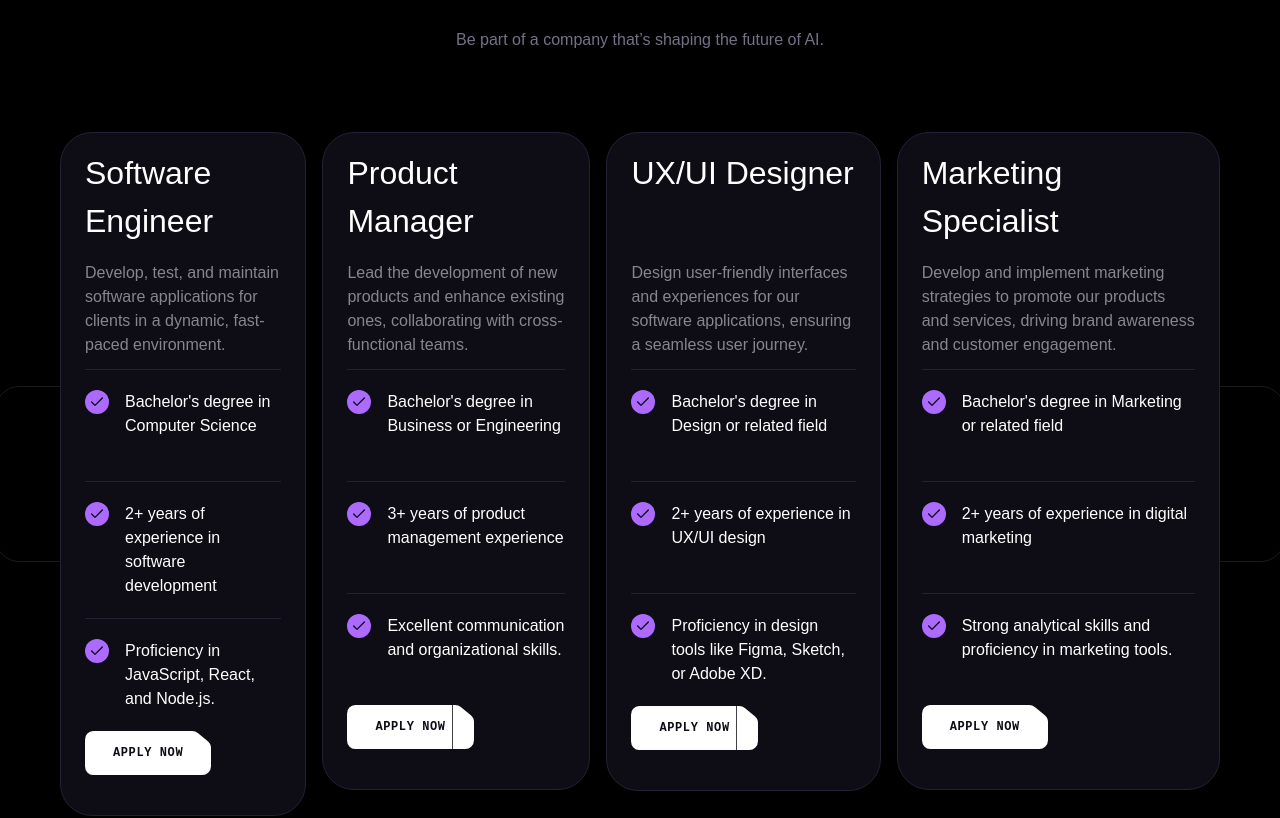
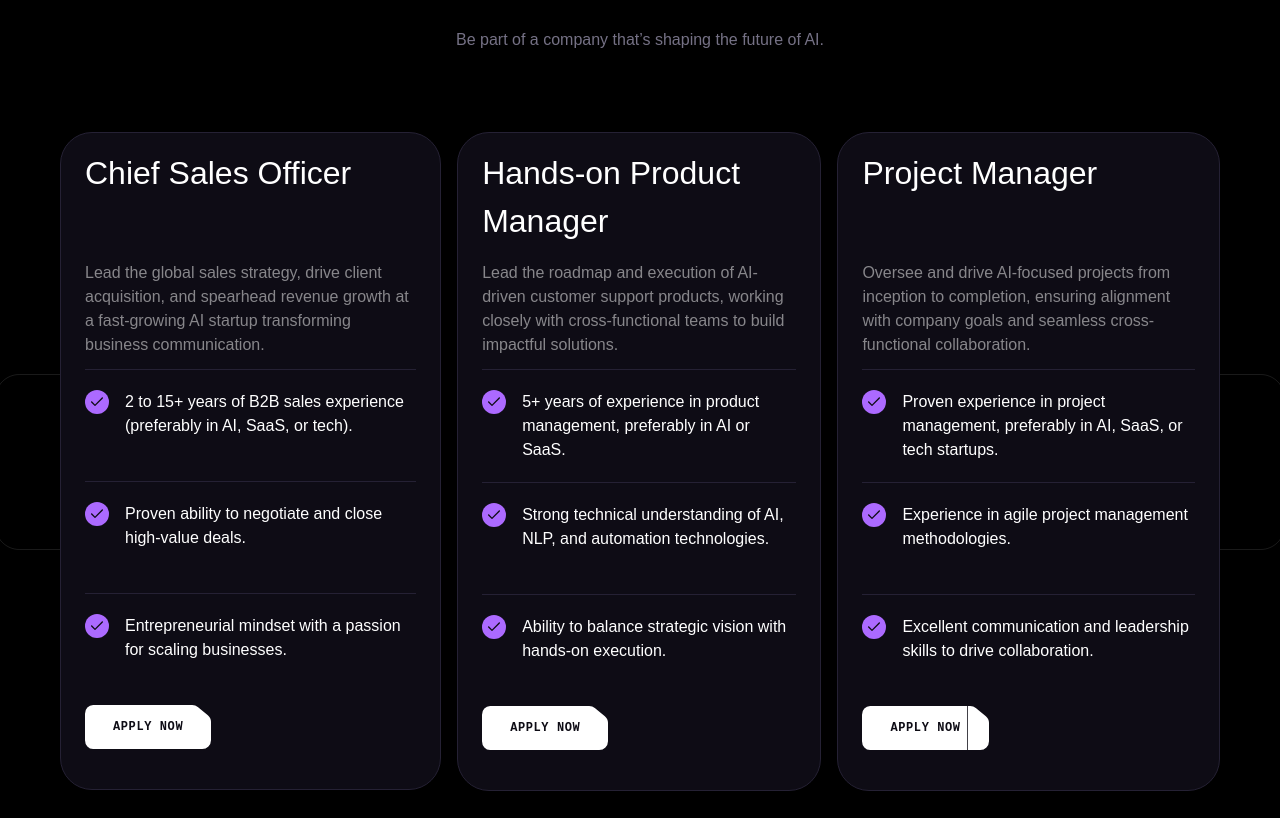
Before and after one commit to trubotai/trubot_ai_web, a React (Vite) app: page / in a window 1280 px wide. Shown: the part 6547-7365 px from the top of the page. Built offline with nearby package versions, Linux system fonts and the light colour scheme.

Commit message:
feat: complete Careers page with responsive job cards and apply links

```diff
--- a/src/components/Button.jsx
+++ b/src/components/Button.jsx
@@ -1,6 +1,6 @@
 import ButtonSvg from "../assets/svg/ButtonSvg";
 
-const Button = ({ className, href, onClick, children, px, white }) => {
+const Button = ({ className, href, onClick, children, px, white, target }) => {
   const classes = `button relative inline-flex items-center justify-center h-11 transition-colors hover:text-color-1 ${
     px || "px-7"
   } ${white ? "text-n-8" : "text-n-1"} ${className || ""}`;
@@ -14,7 +14,7 @@ const Button = ({ className, href, onClick, children, px, white }) => {
   );
 
   const renderLink = () => (
-    <a href={href} className={classes}>
+    <a href={href} className={classes} target={target}>
       <span className={spanClasses}>{children}</span>
       {ButtonSvg(white)}
     </a>
--- a/src/components/CareerList.jsx
+++ b/src/components/CareerList.jsx
@@ -28,7 +28,7 @@ const CareerList = () => {
             ))}
           </ul>
 
-          <Button className="mb-6" href="#contact" white>
+          <Button className="mb-6" href="/careers" white>
             Apply Now
           </Button>
         </div>
--- a/src/components/CareersPageList.jsx
+++ b/src/components/CareersPageList.jsx
@@ -26,7 +26,7 @@ const CareerList = () => {
             ))}
           </ul>
 
-          <Button className="mt-auto" href="#contact" white>
+          <Button className="mt-auto" href={item.href} target="_blank" white>
             Apply Now
           </Button>
         </div>
--- a/src/constants/index.js
+++ b/src/constants/index.js
@@ -37,7 +37,7 @@ export const navigation = [
   {
     id: "2",
     title: "Careers",
-    url: "#careers",
+    url: "/careers",
   },
   {
     id: "3",
@@ -143,47 +143,39 @@ export const collabApps = [
 export const careerList = [
   {
     id: "0",
-    title: "Software Engineer",
+    title: "Chief Sales Officer",
     description:
-      "Develop, test, and maintain software applications for clients in a dynamic, fast-paced environment.",
+      "Lead the global sales strategy, drive client acquisition, and spearhead revenue growth at a fast-growing AI startup transforming business communication.",
     qualifications: [
-      "Bachelor's degree in Computer Science",
-      "2+ years of experience in software development",
-      "Proficiency in JavaScript, React, and Node.js.",
+      "2 to 15+ years of B2B sales experience (preferably in AI, SaaS, or tech).",
+      "Proven ability to negotiate and close high-value deals.",
+      "Entrepreneurial mindset with a passion for scaling businesses.",
     ],
+    href: "https://docs.google.com/document/d/1FI8mhk7kJIHhVWa0xx_7KQzNQKlLiI_s/edit?tab=t.0",
   },
   {
     id: "1",
-    title: "Product Manager",
+    title: "Hands-on Product Manager",
     description:
-      "Lead the development of new products and enhance existing ones, collaborating with cross-functional teams.",
+      "Lead the roadmap and execution of AI-driven customer support products, working closely with cross-functional teams to build impactful solutions.",
     qualifications: [
-      "Bachelor's degree in Business or Engineering",
-      "3+ years of product management experience",
-      "Excellent communication and organizational skills.",
+      "5+ years of experience in product management, preferably in AI or SaaS.",
+      "Strong technical understanding of AI, NLP, and automation technologies.",
+      "Ability to balance strategic vision with hands-on execution.",
     ],
+    href: "https://docs.google.com/document/d/1SgepPzwa0xW8OcT208YXooEtuhEq2pvm/edit?tab=t.0",
   },
   {
     id: "2",
-    title: "UX/UI Designer",
+    title: "Project Manager",
     description:
-      "Design user-friendly interfaces and experiences for our software applications, ensuring a seamless user journey.",
+      "Oversee and drive AI-focused projects from inception to completion, ensuring alignment with company goals and seamless cross-functional collaboration.",
     qualifications: [
-      "Bachelor's degree in Design or related field",
-      "2+ years of experience in UX/UI design",
-      "Proficiency in design tools like Figma, Sketch, or Adobe XD.",
+      "Proven experience in project management, preferably in AI, SaaS, or tech startups.",
+      "Experience in agile project management methodologies.",
+      "Excellent communication and leadership skills to drive collaboration.",
     ],
-  },
-  {
-    id: "3",
-    title: "Marketing Specialist",
-    description:
-      "Develop and implement marketing strategies to promote our products and services, driving brand awareness and customer engagement.",
-    qualifications: [
-      "Bachelor's degree in Marketing or related field",
-      "2+ years of experience in digital marketing",
-      "Strong analytical skills and proficiency in marketing tools.",
-    ],
+    href: "https://lnkd.in/dAaJPx6A",
   },
 ];
 
@@ -340,6 +332,7 @@ export const careersPageList = [
       "Proven ability to negotiate and close high-value deals.",
       "Entrepreneurial mindset with a passion for scaling businesses.",
     ],
+    href: "https://docs.google.com/document/d/1FI8mhk7kJIHhVWa0xx_7KQzNQKlLiI_s/edit?tab=t.0",
   },
   {
     id: "1",
@@ -351,6 +344,7 @@ export const careersPageList = [
       "Strong technical understanding of AI, NLP, and automation technologies.",
       "Ability to balance strategic vision with hands-on execution.",
     ],
+    href: "https://docs.google.com/document/d/1SgepPzwa0xW8OcT208YXooEtuhEq2pvm/edit?tab=t.0",
   },
   {
     id: "2",
@@ -362,6 +356,7 @@ export const careersPageList = [
       "Experience in agile project management methodologies.",
       "Excellent communication and leadership skills to drive collaboration.",
     ],
+    href: "https://lnkd.in/dAaJPx6A",
   },
   {
     id: "3",
@@ -373,6 +368,7 @@ export const careersPageList = [
       "Proven track record in securing funding for startups or tech ventures.",
       "Strong negotiation and communication skills.",
     ],
+    href: "https://lnkd.in/dXW2zDed",
   },
   {
     id: "4",
@@ -384,6 +380,7 @@ export const careersPageList = [
       "Experience in AI, SaaS, or B2B technology solutions.",
       "Strong communication and problem-solving skills.",
     ],
+    href: "https://lnkd.in/dPzaaZmm",
   },
   {
     id: "5",
@@ -395,6 +392,7 @@ export const careersPageList = [
       "Excellent financial analysis, communication, and leadership skills.",
       "Passion for working in a fast-paced startup environment with the ability to drive independent projects.",
     ],
+    href: "https://lnkd.in/dWTkFPPw",
   },
   {
     id: "6",
@@ -406,6 +404,7 @@ export const careersPageList = [
       "Experience negotiating deals in M&A, partnerships, or other business agreements.",
       "A passion for working in a startup environment, with the drive to scale the company through strategic acquisitions and partnerships.",
     ],
+    href: "https://lnkd.in/dn9t_K7A",
   },
   {
     id: "7",
@@ -417,6 +416,7 @@ export const careersPageList = [
       "Proven experience in recruitment, employee engagement, and organizational development.",
       "Strong leadership and communication skills with the ability to influence at all levels.",
     ],
+    href: "https://lnkd.in/dZHafn-R",
   },
   {
     id: "8",
@@ -428,6 +428,7 @@ export const careersPageList = [
       "Leadership experience in managing cross-functional teams and driving a high-performance culture.",
       "Strategic thinker with the ability to execute in a dynamic and fast-paced environment.",
     ],
+    href: "https://lnkd.in/dcaw_zdp",
   },
   {
     id: "9",
@@ -439,6 +440,7 @@ export const careersPageList = [
       "Ability to craft persuasive pitches and confidently engage with investors.",
       "Hands-on, self-driven approach to securing funding and scaling startups.",
     ],
+    href: "https://lnkd.in/ddwgnsqY",
   },
   {
     id: "10",
@@ -450,6 +452,7 @@ export const careersPageList = [
       "Proven experience in recruitment, employee engagement, and organizational development.",
       "Exceptional communication skills, both written and verbal, with the ability to influence at all levels.",
     ],
+    href: "https://lnkd.in/dMGiKUjq",
   },
   {
     id: "11",
@@ -461,6 +464,7 @@ export const careersPageList = [
       "Expert-level proficiency in GSuite, Slack, and Zoom.",
       "Superhuman organizational skills with obsessive attention to detail.",
     ],
+    href: "https://lnkd.in/dYVs6Uwa",
   },
   {
     id: "12",
@@ -472,6 +476,7 @@ export const careersPageList = [
       "Expertise in both front-end and back-end development (web, mobile apps).",
       "Proficiency in languages such as Python, Java, or C++, and familiarity with AI frameworks like TensorFlow or PyTorch.",
     ],
+    href: "https://lnkd.in/dVhrhUrq",
   },
   {
     id: "13",
@@ -483,6 +488,7 @@ export const careersPageList = [
       "Proven track record in developing and scaling AI-driven products and technologies.",
       "Strong leadership experience in building and leading high-performing technical teams.",
     ],
+    href: "https://lnkd.in/dmshACNY",
   },
   {
     id: "14",
@@ -494,5 +500,6 @@ export const careersPageList = [
       "Strong problem-solving abilities and a passion for learning new tools and technologies.",
       "Eagerness to grow in a fast-paced environment with adaptability and continuous improvement mindset.",
     ],
+    href: "https://lnkd.in/dPH3mx4x",
   },
 ];
```
